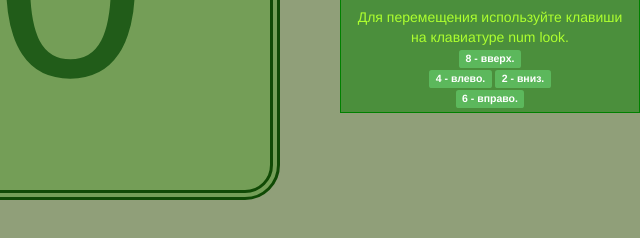
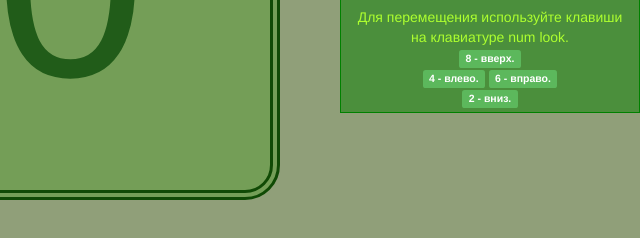
Before and after one commit to astapb74/gamer, a plain HTML site: page index.html in a window 1280 px wide. Shown: the part 220-458 px from the top of the page, 640-1280 px from the left. Drawn offline with nearby package versions, Linux system fonts and the light colour scheme.

Commit message:
control panel button drive

```diff
--- a/index.html
+++ b/index.html
@@ -55,8 +55,8 @@
             на клавиатуре num look. <br />
             <span class="label label-success">8 - вверх.</span><br />
             <span class="label label-success">4 - влево.</span>
-            <span class="label label-success">2 - вниз.</span><br />
-            <span class="label label-success">6 - вправо.</span>
+            <span class="label label-success">6 - вправо.</span><br />
+            <span class="label label-success">2 - вниз.</span>
             </span>
         </div>
     </form>
```
